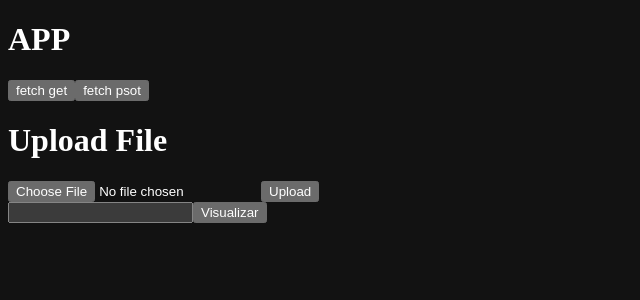
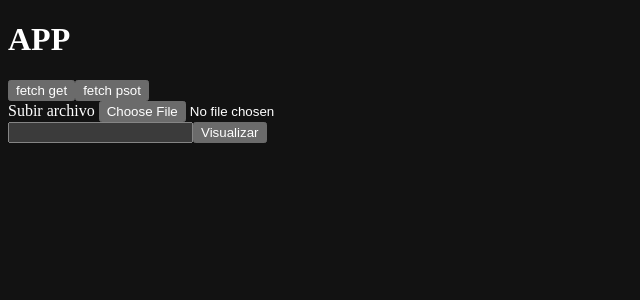
Before and after one commit to m0usedev/API, an Angular app in the folder FRONT/angular/: page / in a window 1280 px wide. Shown: the top 300 px of the page, without its empty margins (0-640 px from the left). Built offline with nearby package versions, Linux system fonts and the light colour scheme.

Commit message:
changes form-send-csv component

```diff
--- a/FRONT/angular/src/app/form-send-csv/form-send-csv.component.html
+++ b/FRONT/angular/src/app/form-send-csv/form-send-csv.component.html
@@ -1,7 +1,16 @@
-<div class="form">
-  <h1>Upload File</h1>
-  <form (submit)="onSubmit($event)">
-    <input type="file" name="file" accept=".csv" (change)="onFileChange($event)">
-    <button type="submit">Upload</button>
+<div class="from-send-csv">
+  <form (submit)="$event.preventDefault()">
+    <div class="input-file-wrapper">
+      <label for="fileInput">Subir archivo
+        <input
+        class="input-file"
+        (input)="onSubmit($event)"
+        accept=".csv"
+        id="fileInput"
+        type="file"
+        >
+      </label>
+    </div>
   </form>
+
 </div>
--- a/FRONT/angular/src/app/form-send-csv/form-send-csv.component.ts
+++ b/FRONT/angular/src/app/form-send-csv/form-send-csv.component.ts
@@ -10,28 +10,24 @@ import { API_URL_POST_FILE_CSV } from '../../utilities/api';
 })
 export class FormSendCsvComponent {
 
-  selectedFile: File | null = null
+  async onSubmit(event: Event) {
+    const input = event.target as HTMLInputElement;
 
-  onFileChange(event: Event) {
-    const input = event.target as HTMLInputElement
     if (input.files && input.files.length > 0) {
-      this.selectedFile = input.files[0];
+      if(input.files[0].type == 'text/csv'){
+        const formData = new FormData();
+        formData.append('file', input.files[0]);
+        await this.fetchPostFile(formData);
+      }else{
+        console.log('El fichero debe ser de tipo csv')
+      }
+    } else {
+      console.error('No has seleccionado ningun fichero');
     }
   }
 
-  async onSubmit(event: Event) {
-    event.preventDefault()
-    if (this.selectedFile) {
-      const formData = new FormData()
-      formData.append('file', this.selectedFile)
-      await this.fetchPostFile(formData)
-    } else {
-      console.error('No file selected')
-    }
-  }
 
   async fetchPostFile ( form : FormData ) {
-    console.log("pepe")
     fetch(
       API_URL_POST_FILE_CSV,
       {
```
